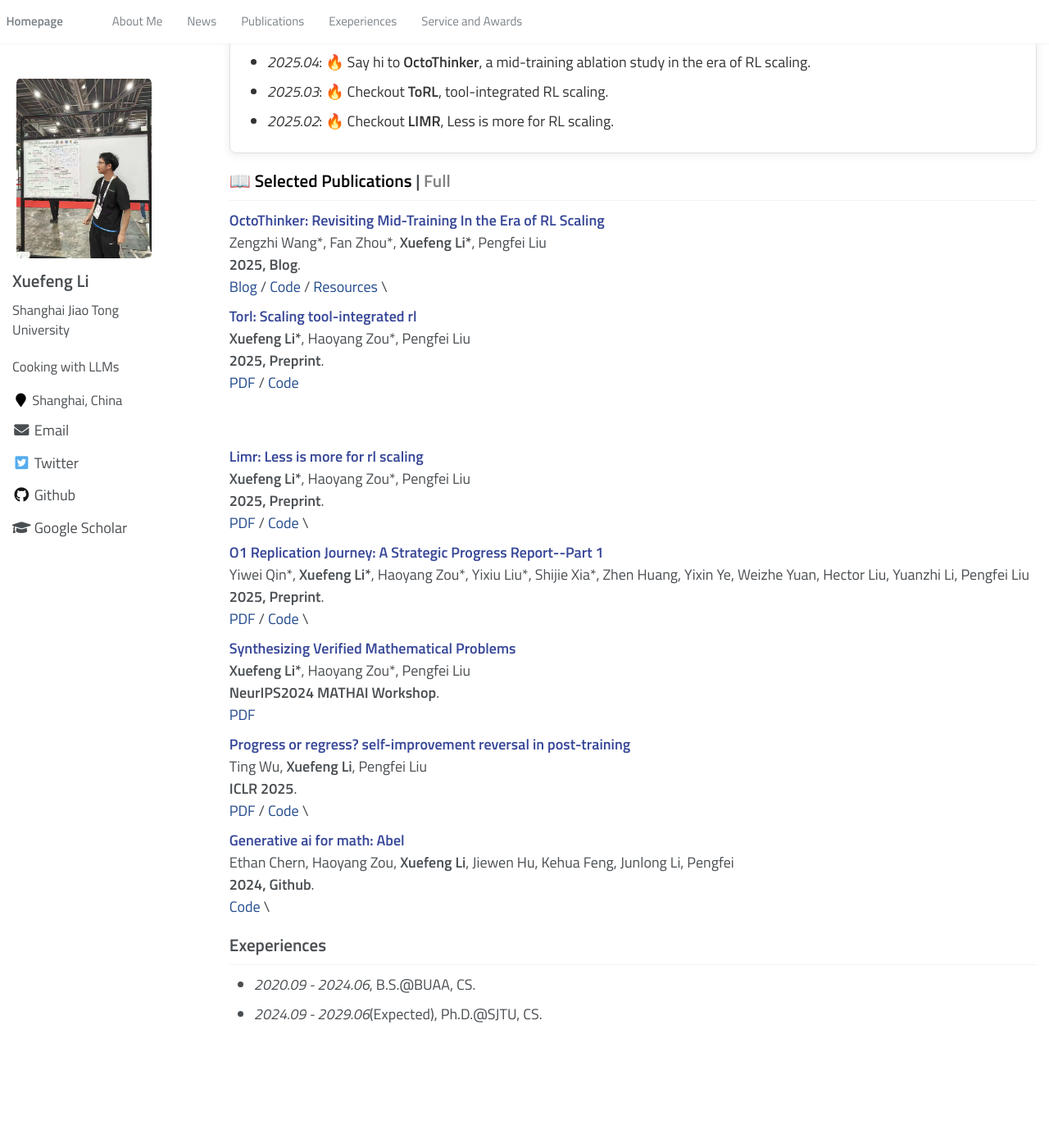
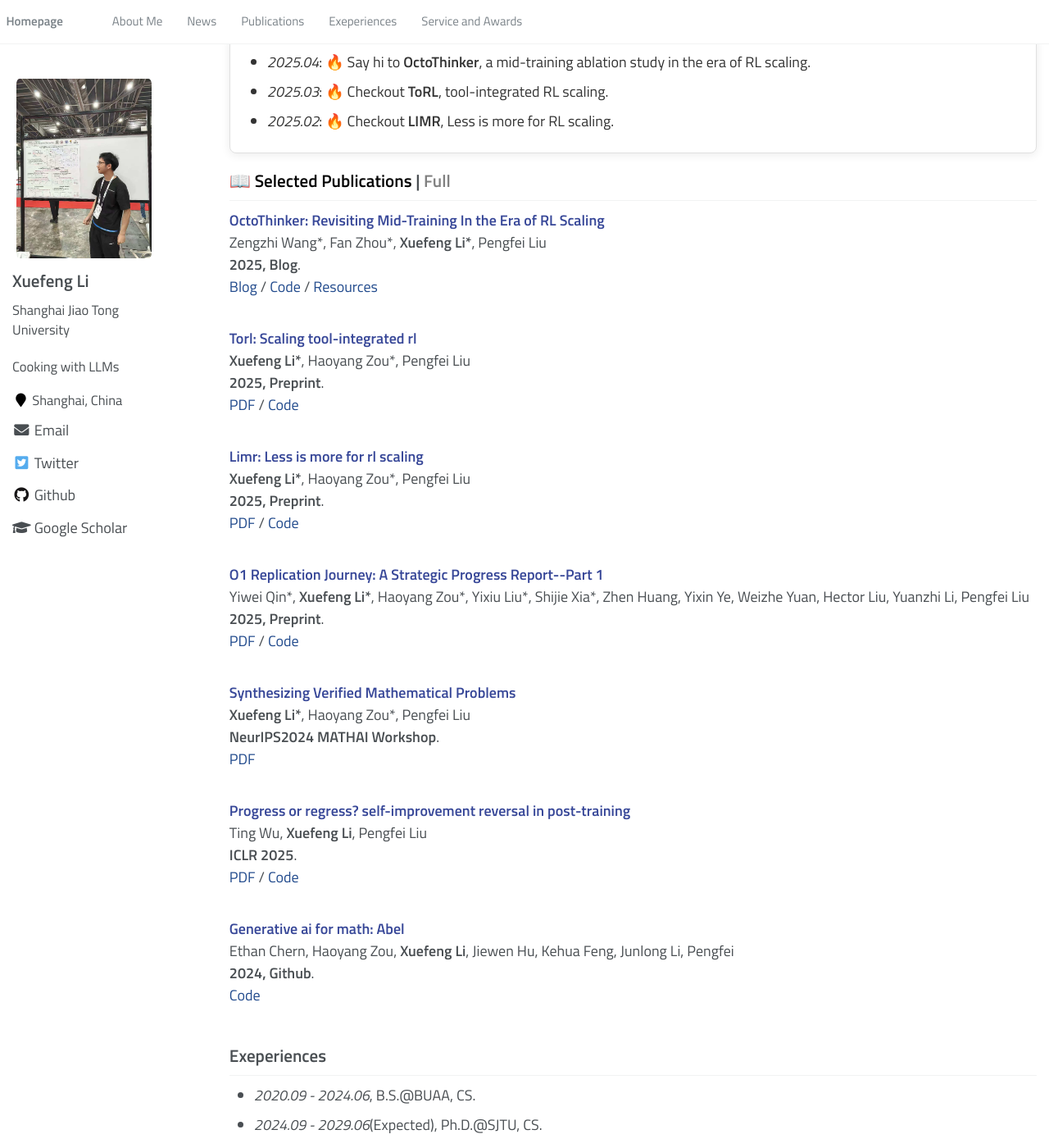
Before and after one commit to lixuefeng02/lixuefeng02.github.io, a Jekyll site: the page built from _pages/about.md, in a window 1280 px wide and 1400 px high, scrolled down 315 px. Shown: the whole window at 82% size. Built offline with Jekyll 4.4.1, drawn with Linux system fonts in a browser that asks for light colours; a style sheet for code colours, icons or effects is not loaded; before the commit the page ends 1580 px from its top, so only the background shows below that.

Commit message:
update pub

```diff
--- a/_includes/publications.md
+++ b/_includes/publications.md
@@ -35,6 +35,7 @@ Zengzhi Wang\*, Fan Zhou\*, **Xuefeng Li\***, Pengfei Liu \\
 <a href="https://natural-rugby-f7c.notion.site/OctoThinker-Revisiting-Mid-Training-1d20b810e2d680c494a9f9dad0a90d53" style="pdf"><span>Blog</span></a> /
 <a href="https://github.com/GAIR-NLP/OctoThinker" style="code"><span>Code</span></a> /
 <a href="https://huggingface.co/OctoThinker" style="pdf"><span>Resources</span></a> \\
+<br>
 </div>
 
 <div class="paper-box-text" data-selected="false" markdown="1">
@@ -43,6 +44,7 @@ Shijie Xia, Yiwei Qin, **Xuefeng Li**, Yan Ma, Run-Ze Fan, Steffi Chern, Haoyang
 **2025, Preprint**. <br>
 <a href="https://arxiv.org/abs/2504.13828" style="pdf"><span>PDF</span></a> /
 <a href="https://github.com/GAIR-NLP/cognition-engineering" style="code"><span>Code</span></a> \\
+<br>
 </div>
 
 <div class="paper-box-text" data-selected="true" markdown="1">
@@ -52,7 +54,6 @@ Shijie Xia, Yiwei Qin, **Xuefeng Li**, Yan Ma, Run-Ze Fan, Steffi Chern, Haoyang
 <a href="https://arxiv.org/pdf/2503.23383" style="pdf"><span>PDF</span></a> /
 <a href="https://github.com/GAIR-NLP/ToRL" style="code"><span>Code</span></a> \\
 <br>
-<br>
 </div>
 
 <div class="paper-box-text" data-selected="true" markdown="1">
@@ -61,6 +62,7 @@ Shijie Xia, Yiwei Qin, **Xuefeng Li**, Yan Ma, Run-Ze Fan, Steffi Chern, Haoyang
 **2025, Preprint**. <br>
 <a href="https://arxiv.org/pdf/2502.11886" style="pdf"><span>PDF</span></a> /
 <a href="https://github.com/GAIR-NLP/LIMR" style="code"><span>Code</span></a> \\
+<br>
 </div>
 
 <div class="paper-box-text" data-selected="false" markdown="1">
@@ -69,6 +71,7 @@ Shijie Xia, Yiwei Qin, **Xuefeng Li**, Yan Ma, Run-Ze Fan, Steffi Chern, Haoyang
 **2025, Preprint**. <br>
 <a href="https://arxiv.org/pdf/2502.11886" style="pdf"><span>PDF</span></a> /
 <a href="https://github.com/GAIR-NLP/LIMR" style="code"><span>Code</span></a> \\
+<br>
 </div>
 
 <div class="paper-box-text" data-selected="false" markdown="1">
@@ -77,6 +80,7 @@ Zhen Huang\*, Haoyang Zou\*, **Xuefeng Li\***, Yixiu Liu\*, Yuxiang Zheng\*, Eth
 **2025, Preprint**. <br>
 <a href="https://arxiv.org/pdf/2502.11886" style="pdf"><span>PDF</span></a> /
 <a href="https://github.com/GAIR-NLP/LIMR" style="code"><span>Code</span></a> \\
+<br>
 </div>
 
 <div class="paper-box-text" data-selected="true" markdown="1">
@@ -85,6 +89,7 @@ Yiwei Qin\*, **Xuefeng Li\***, Haoyang Zou\*, Yixiu Liu\*, Shijie Xia\*, Zhen Hu
 **2025, Preprint**. <br>
 <a href="https://arxiv.org/abs/2410.18982" style="pdf"><span>PDF</span></a> /
 <a href="https://github.com/GAIR-NLP/O1-Journey" style="code"><span>Code</span></a> \\
+<br>
 </div>
 
 
@@ -94,7 +99,8 @@ Yiwei Qin\*, **Xuefeng Li\***, Haoyang Zou\*, Yixiu Liu\*, Shijie Xia\*, Zhen Hu
 <strong><font color="#374798">Synthesizing Verified Mathematical Problems</font></strong>\\
 **Xuefeng Li\***, Haoyang Zou\*, Pengfei Liu \\
 **NeurIPS2024 MATHAI Workshop**. <br>
-<a href="https://openreview.net/pdf?id=L5US093OwO" style="pdf"><span>PDF</span></a>
+<a href="https://openreview.net/pdf?id=L5US093OwO" style="pdf"><span>PDF</span></a>  \\
+<br>
 </div>
 
 
@@ -104,6 +110,7 @@ Yuxiang Zheng, Shichao Sun, Lin Qiu, Dongyu Ru, Cheng Jiayang, **Xuefeng Li**, J
 **EMNLP2024**. <br>
 <a href="https://arxiv.org/pdf/2502.11886" style="pdf"><span>PDF</span></a> /
 <a href="https://github.com/GAIR-NLP/LIMR" style="code"><span>Code</span></a> \\
+<br>
 </div>
 
 
@@ -113,6 +120,7 @@ Ting Wu, **Xuefeng Li**, Pengfei Liu \\
 **ICLR 2025**. <br>
 <a href="https://arxiv.org/pdf/2407.05013" style="pdf"><span>PDF</span></a> /
 <a href="https://github.com/GAIR-NLP/self-improvement-reversal" style="code"><span>Code</span></a> \\
+<br>
 </div>
 
 
@@ -123,6 +131,7 @@ Zhen Huang, Zengzhi Wang, Shijie Xia, **Xuefeng Li**, Haoyang Zou, Ruijie Xu, Ru
 <a href="https://arxiv.org/abs/2406.12753" style="pdf"><span>PDF</span></a> /
 <a href="https://github.com/GAIR-NLP/OlympicArena" style="code"><span>Code</span></a> /
 <a href="https://huggingface.co/datasets/GAIR/OlympicArena" style="pdf"><span>Datasets</span></a> \\
+<br>
 </div>
 
 <div class="paper-box-text" data-selected="false" markdown="1">
@@ -131,6 +140,7 @@ Run-Ze Fan, **Xuefeng Li**, Haoyang Zou, Junlong Li, Shwai He, Ethan Chern, Jiew
 **EMNLP2024 Findings**. <br>
 <a href="https://arxiv.org/pdf/2402.12219" style="pdf"><span>PDF</span></a> /
 <a href="https://github.com/GAIR-NLP/ReAlign" style="code"><span>Code</span></a> \\
+<br>
 </div>
 
 <div class="paper-box-text" data-selected="false" markdown="1">
@@ -139,6 +149,7 @@ Shijie Xia, **Xuefeng Li**, Yixin Liu, Tongshuang Wu, Pengfei Liu \\
 **AAAI2025**. <br>
 <a href="https://arxiv.org/pdf/2404.05692" style="pdf"><span>PDF</span></a> /
 <a href="https://github.com/GAIR-NLP/ReasonEval" style="code"><span>Code</span></a> \\
+<br>
 </div>
 
 <div class="paper-box-text" data-selected="false" markdown="1">
@@ -147,6 +158,7 @@ Zengzhi Wang, **Xuefeng Li**, Rui Xia, Pengfei Liu \\
 **NeurIPS2024**. <br>
 <a href="https://arxiv.org/pdf/2312.17120" style="pdf"><span>PDF</span></a> /
 <a href="https://github.com/GAIR-NLP/MathPile" style="code"><span>Code</span></a> \\
+<br>
 </div>
 
 <div class="paper-box-text" data-selected="true" markdown="1">
@@ -154,6 +166,7 @@ Zengzhi Wang, **Xuefeng Li**, Rui Xia, Pengfei Liu \\
 Ethan Chern, Haoyang Zou, **Xuefeng Li**, Jiewen Hu, Kehua Feng, Junlong Li, Pengfei \\
 **2024, Github**. <br>
 <a href="https://github.com/GAIR-NLP/Abel" style="code"><span>Code</span></a> \\
+<br>
 </div>
 
 
```
